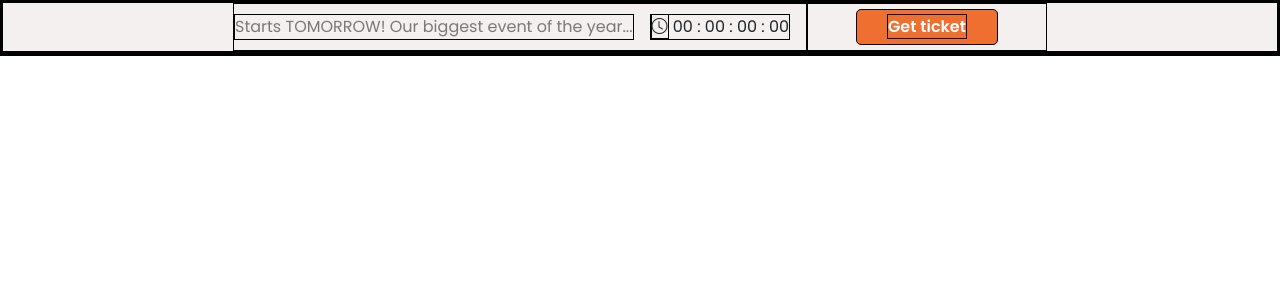
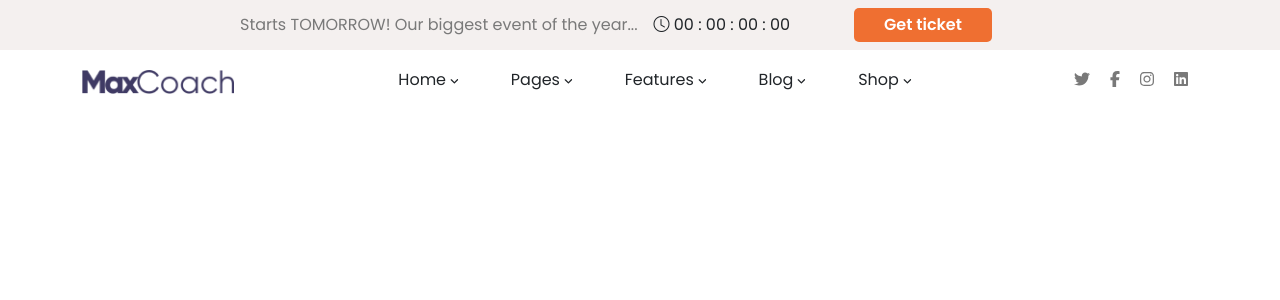
Before and after one commit to SimoMassaro52/proj-html-vuejs, a Vue app: page / in a window 1280 px wide. Shown: the top 300 px of the page. Built offline with nearby package versions, Linux system fonts and the light colour scheme.

Commit message:
header done

```diff
--- a/package.json
+++ b/package.json
@@ -10,10 +10,12 @@
   "dependencies": {
     "bootstrap": "^5.1.3",
     "bootstrap-icons": "^1.8.1",
+    "bootstrap-vue": "^2.21.2",
     "core-js": "^3.6.5",
     "vue": "^2.6.11"
   },
   "devDependencies": {
+    "@fortawesome/fontawesome-free": "^6.0.0",
     "@vue/cli-plugin-babel": "~4.5.0",
     "@vue/cli-plugin-eslint": "~4.5.0",
     "@vue/cli-service": "~4.5.0",
--- a/src/assets/style/global.scss
+++ b/src/assets/style/global.scss
@@ -1,10 +1,20 @@
 @import '~bootstrap/scss/bootstrap.scss';
 @import url('https://fonts.googleapis.com/css2?family=Poppins:wght@300;400;600&display=swap');
 
-body *{
-    border: 1px solid black;
+*{
+    box-sizing: border-box;
+    padding: 0;
+    margin: 0;
 }
+
+// body *{
+//     border: 1px solid black;
+// }
 
 body{
     font-family: 'Poppins', sans-serif;
 }
+
+a{
+    text-decoration: none !important;
+}
--- a/src/assets/style/variables.scss
+++ b/src/assets/style/variables.scss
@@ -4,3 +4,4 @@ $silver: #f4f0ef;
 $button-orange:#ef6f31;
 $tulip-tree: #efab43;
 $boulder: #797979;
+$ice-cold: #b1e4f4
--- a/src/components/Header.vue
+++ b/src/components/Header.vue
@@ -15,15 +15,84 @@
     </section>
 
         <!-- NAV -->
-      <nav class="d-flex align-items-center">
+    <nav class="navbar navbar-light bg-light">
+        <div class="container justify-content-between">
+            <!-- NAV LOGO -->
+            <a class="navbar-brand" href="#">
+                <img src="@/assets/img/dark-logo.png" alt="" width="" height="25">
+            </a>
+
+            <ul class="navbar-nav d-flex flex-row h-100">
+                <!--DROPDOWN ITEMS-->
+                <div class="dropdown_item px-4 h-100" @click="element.angle = !element.angle" @mouseleave="element.angle = false" v-for="(element, index) in links" :key="index">
+                    <span>{{element.text}}</span>
+                    <i class="fa-solid fa-angle-down px-1"></i>
+                    <!--DROPDOWN MENU-->
+                    <div id="dropdown_menu" class="hidden" :class="{visible: element.angle}">
+                        <a href="#">Lorem</a>
+                    </div>
+                </div>
+
+            </ul>
+
+            <div class="nav-item d-flex flex-row" id="socials">
+                <a class="nav-link active" v-for="(social, indexS) in socials" :key="indexS" aria-current="page" href="#">
+                    <i :class="`fa-brands ${social.icon}`"></i>
+                </a>
+            </div>
+        </div>
     </nav>
   </header>
+
 </template>
 
+
 <script>
+
 export default {
+    name: 'Header',
+    data(){
+        return{
+            links:[
+                {
+                    text:'Home',
+                    angle: false
+                },
+                {
+                    text:'Pages',
+                    angle: false
+                },
+                {
+                    text:'Features',
+                    angle: false
+                },
+                {
+                    text:'Blog',
+                    angle: false
+                },
+                {
+                    text:'Shop',
+                    angle: false
+                }
+            ],
+            socials:[
+                {
+                    icon: 'fa-twitter'
+                },
+                {
+                    icon: 'fa-facebook-f'
+                },
+                {
+                    icon: 'fa-instagram'
+                },
+                {
+                    icon: 'fa-linkedin'
+                }
+            ]
+        }
+    }
+}
 
-}
 </script>
 
 <style lang="scss" scoped>
@@ -48,10 +117,55 @@ export default {
     border-radius: 5px;
     font-weight: 700;
     cursor: pointer;
+    transition: 0.2s ease-in-out;
+}
+
+.custom_btn:hover{
+    background-color: $ice-cold;
 }
 
 /*NAV*/
 
+nav{
+    background-color: white !important;
+}
 
+/*DROPDOWN MENU*/
 
+.dropdown_item{
+    cursor: pointer;
+}
+
+.hidden{
+    display: none !important;
+}
+
+.visible{
+    display: block !important;
+}
+
+.fa-angle-down{
+    font-size: 10px;
+}
+
+#dropdown_menu{
+    position: absolute;
+    z-index: 2;
+    width: max-content;
+    background-color: white;
+    padding: 10px 0;
+    box-shadow: 1px 1px 2px 0px #000000;
+    a{
+        display: block;
+    }
+}
+
+/*SOCIALS*/
+
+#socials{
+    a{
+        color: $boulder;
+        padding: 10px 10px;
+    }
+}
 </style>
--- a/src/main.js
+++ b/src/main.js
@@ -1,5 +1,8 @@
 import Vue from 'vue'
 import App from './App.vue'
+
+import '@fortawesome/fontawesome-free/css/all.css'
+import '@fortawesome/fontawesome-free/js/all.js'
 
 Vue.config.productionTip = false
 
```
Also changed, not shown: 1 other file (tests, documents, lock files or other folders). Lines whose indentation alone changed are shown as unchanged.
